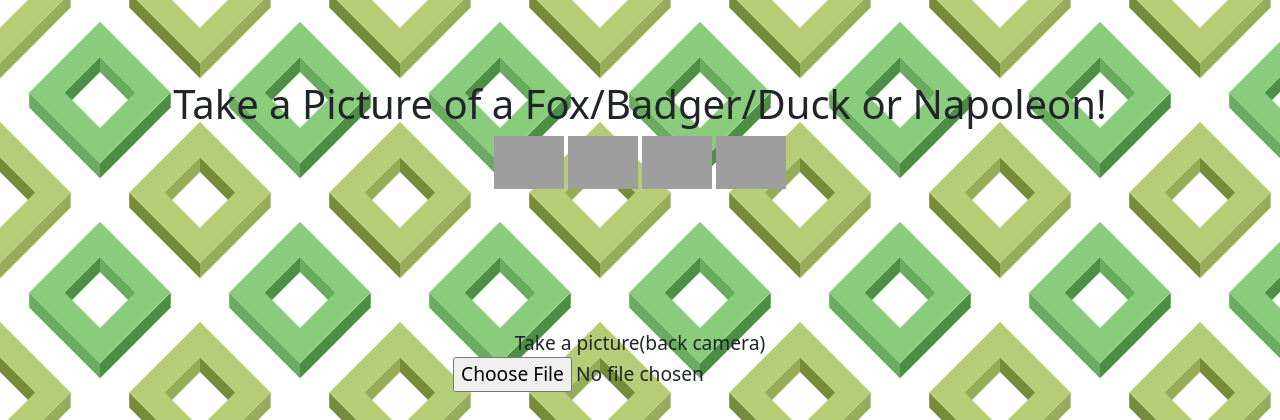
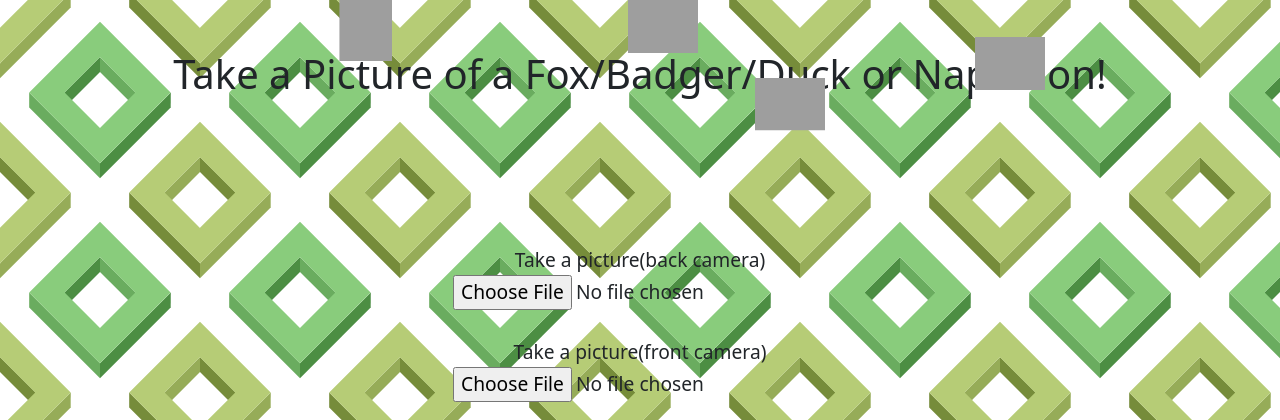
Before and after one commit to anweshatd/ECM2423-CW, a Django app: page /challenges/fox/ in a window 1280 px wide. Shown: the top 420 px of the page. Run offline with Django 5.2, Linux system fonts and the light colour scheme; parts of the project's set-up code (start-up, migrations or seed data) failed here and were passed over; grey boxes are pictures that could not be loaded.

Commit message:
Fox page heading

```diff
--- a/mysite/challenges/templates/challenges/fox.html
+++ b/mysite/challenges/templates/challenges/fox.html
@@ -20,9 +20,57 @@
             padding-top:140px;
         }
 
-        .container
+        /* .gifs img.napoleon
         {
+            transform: rotate(90deg);
+            padding-top: 30px;
+            padding-bottom: 25px;
+            position: absolute;
+        }
 
+        .gifs img.duck
+        {
+            transform: scaleX(-1);
+        } */
+
+        .gifs {
+            position: relative;
+        }
+
+        .gifs img {
+            width: 70px;
+            position: absolute;
+        }
+
+        .gifs .fox {
+            left: 628px;
+        }
+
+        .gifs .badger
+        {
+            position: absolute;
+            top: 78px;
+            transform: rotate(180deg);
+            transform: scaleY(-1);
+            animation: moveBadger 4s linear infinite alternate;
+        }
+
+        @keyframes moveBadger
+        {
+            0% {left: 1000px;}
+            100% {left: 300px;}
+        }
+
+        .gifs .duck {
+            right: 235px;
+            top: 37px;
+            transform: scaleX(-1);
+        }
+
+        .gifs .napoleon
+        {
+            transform: rotate(90deg);
+            left: 331px;
         }
 
     </style>
@@ -30,11 +78,13 @@
 </head>
 
 <body>
-    <h1 style="padding-top:80px;">Take a Picture of a Fox/Badger/Duck or Napoleon!</h1>
-    <img src="https://i.gifer.com/3IsJ.gif" style="width:70px;">
-    <img src="https://media.giphy.com/media/v1.Y2lkPTc5MGI3NjExMDRpb29mbnZkc2h3cGN0OHRhOG9wNnBmYmQzNDd0bjE0NWpkbGljeCZlcD12MV9pbnRlcm5hbF9naWZfYnlfaWQmY3Q9cw/dk1Txc1sDYEqLBAktj/giphy.gif" style="width:70px;">
-    <img src="https://media.giphy.com/media/v1.Y2lkPTc5MGI3NjExYXBwcDl4OGE1MmQ1Y3k0bWticzR3eGJ2amk5MHVlaG8wcGlpNzg1eSZlcD12MV9pbnRlcm5hbF9naWZfYnlfaWQmY3Q9cw/znU5gnJGdG05rWdXd3/giphy.gif" style="width:70px;">
-    <img src="https://media.giphy.com/media/v1.Y2lkPTc5MGI3NjExc2E2YnE3djI5YzZjY210eXlqazFrNHFlY3dyYXkwNGRocDJzdHRoaCZlcD12MV9pbnRlcm5hbF9naWZfYnlfaWQmY3Q9cw/1URHggWuPGvGaep3K7/giphy.gif" style="width:70px;">
+    <div class = gifs>
+        <img src="https://i.gifer.com/3IsJ.gif" class="fox" style="width:70px; ">
+        <img src="https://media.giphy.com/media/v1.Y2lkPTc5MGI3NjExMDRpb29mbnZkc2h3cGN0OHRhOG9wNnBmYmQzNDd0bjE0NWpkbGljeCZlcD12MV9pbnRlcm5hbF9naWZfYnlfaWQmY3Q9cw/dk1Txc1sDYEqLBAktj/giphy.gif" class="badger" style="width:70px;">
+        <img src="https://media.giphy.com/media/v1.Y2lkPTc5MGI3NjExYXBwcDl4OGE1MmQ1Y3k0bWticzR3eGJ2amk5MHVlaG8wcGlpNzg1eSZlcD12MV9pbnRlcm5hbF9naWZfYnlfaWQmY3Q9cw/znU5gnJGdG05rWdXd3/giphy.gif" class="duck"style="width:70px;">
+        <img src="https://media.giphy.com/media/v1.Y2lkPTc5MGI3NjExc2E2YnE3djI5YzZjY210eXlqazFrNHFlY3dyYXkwNGRocDJzdHRoaCZlcD12MV9pbnRlcm5hbF9naWZfYnlfaWQmY3Q9cw/1URHggWuPGvGaep3K7/giphy.gif" class="napoleon" style="width:70px;">
+    </div>
+    <h1 style="padding-top:50px;">Take a Picture of a Fox/Badger/Duck or Napoleon!</h1>
 
     <!-- <div id="camera">
       <select id="cameraSelect"></select>
```
